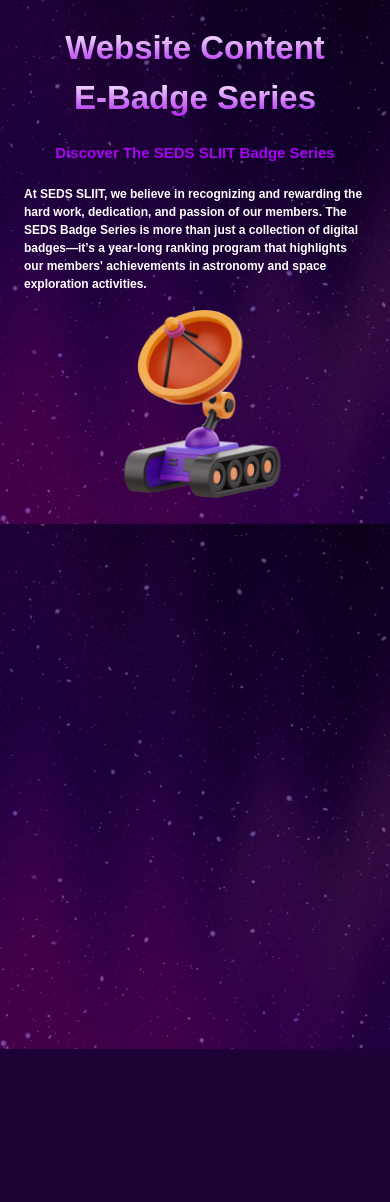
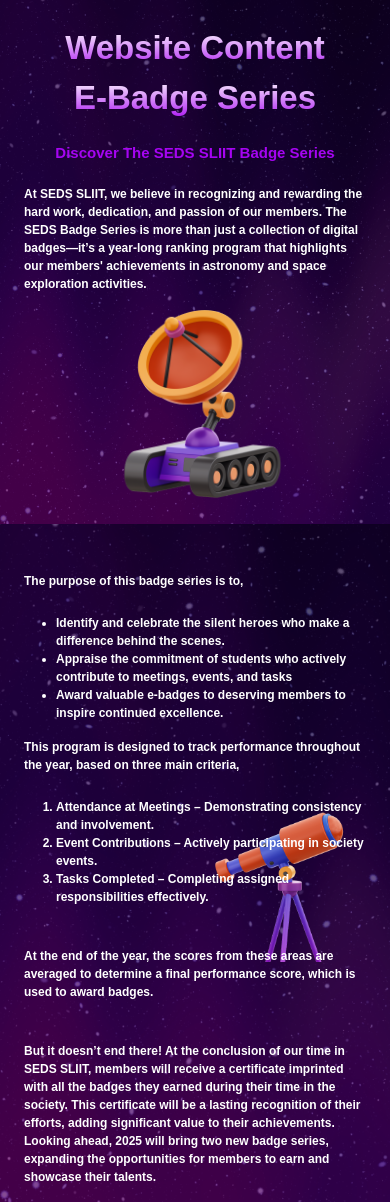
Before and after one commit to SLIIT-SEDS/SEDS-Website, a PHP site: page /frontend/pages/badge.html in a window 390 px wide. Shown: the part 121-1323 px from the top of the page. Before the commit the page ends 1170 px from the top, so only its background shows below. Run offline with PHP 8.4, Linux system fonts and the light colour scheme; some libraries are stand-ins or nearby versions; some web fonts are replaced.

Commit message:
update :  badge page section 2
initial commit

```diff
--- a/frontend/css/badge.css
+++ b/frontend/css/badge.css
@@ -1,3 +1,4 @@
+/* s1 */
 .seds-badge-s1 {
   width: 100%;
   height: 520px;
@@ -27,8 +28,37 @@
   background-image: url("../resources/images/badge/rocket.png");
 }
 
+/* s2 */
+.seds-badge-s2 {
+    width: 100%;
+    height: fit-content;
+    position: relative;
+    background-image: url("../resources/images/home/background.png");
+    background-size: cover;
+  }
+.seds-badge-s2-container{
+    display: flex;
+    justify-content: space-around;
+    align-items: center;
+}
+.seds-badge-s2-para1{
+    padding-top: 25px;
+    width: 900px;
+}
+.seds-badge-s2-para2{
+    padding-top: 25px;
+    width: 900px;
+}
+.seds-badge-s2-img {
+    width: 200px;
+    height: 200px;
+    background-size: cover;
+    background-image: url("../resources/images/badge/s2-img.png");
+  }
+
 /* media queries */
 @media screen and (max-width: 1200px) {
+    /* s1 */
     .seds-badge-s1-left {
         width: 700px;
       }
@@ -36,6 +66,15 @@
         width: 250px;
         height: 270px;
       }
+      /* s2 */
+      .seds-badge-s2-para1{
+        padding-top: 25px;
+        width: 700px;
+    }
+    .seds-badge-s2-para2{
+        padding-top: 25px;
+        width: 700px;
+    }
 }
 @media screen and (max-width: 1160px) {
     /* s1 */
@@ -58,6 +97,16 @@
       .seds-badge-s1-left {
         width: 500px;
       }
+      /* s2 */
+      .seds-badge-s2-left{
+          z-index: 100;
+
+      }
+      .seds-badge-s2-img {
+        position: absolute;
+        z-index: 1;
+        transform: translateX(250px);
+      }
 }
 @media screen and (max-width: 768px) {
     /* s1 */
@@ -78,8 +127,31 @@
         flex-direction: column;
         align-items: center;
       }
+      /* s2 */
+      .seds-badge-s2-para1{
+        width: fit-content;
+    }
+    .seds-badge-s2-para2{
+        width: fit-content;
+    }
 }
 
+@media screen and (max-width: 700px) {
+   /* s2 */
+   .seds-badge-s2-img {
+    position: absolute;
+    z-index: 1;
+    transform: translateX(150px);
+  }
+  .seds-badge-s2-para1{
+    padding-top: 25px;
+    width: fit-content;
+}
+.seds-badge-s2-para2{
+    padding-top: 25px;
+    width: fit-content;
+}
+}
 @media screen and (max-width: 576px) {
     /* s1 */
     .seds-badge-s1 {
@@ -100,6 +172,17 @@
         width: 180px;
         height: 190px;
       }
+      /* s2 */
+      .seds-badge-s2-img {
+        position: absolute;
+        z-index: 1;
+        width: 150px;
+        height: 150px;
+        transform: translateX(100px);
+      }
+      .seds-badge-s2-left{
+        font-size: 12px;
+      }
 }
 @media screen and (max-width: 520px) {
     /* s1 */
@@ -116,4 +199,12 @@
       .seds-badge-s1 {
         height: 525px;
       }
+      /* s2 */
+      .seds-badge-s2-img {
+        position: absolute;
+        z-index: 1;
+        width: 150px;
+        height: 150px;
+        transform: translateX(80px);
+      }
 }
--- a/frontend/pages/badge.html
+++ b/frontend/pages/badge.html
@@ -59,11 +59,37 @@
                 <div class="alg-text-h2 alg-text-purple alg-bold seds-badge-s1-left-heading">Discover The SEDS SLIIT Badge Series</div>
                 <p class="alg-text-light seds-badge-s1-left-para">At SEDS SLIIT, we believe in recognizing and rewarding the hard work, dedication, and passion of our members. The SEDS Badge Series is more than just a collection of digital badges—it’s a year-long ranking program that highlights our members' achievements in astronomy and space exploration activities.</p>
             </div>
+            <!-- image -->
             <div class="seds-badge-s1-img"></div>
         </div>
      </section>
-     <section class="seds-badge-s1">
-
+     <!-- badge page s2 -->
+     <section class="seds-badge-s2 pt-5">
+        <div class="container seds-badge-s2-container">
+          <div class="alg-text-light seds-badge-s2-left alg-bolder">
+            <div>
+              <span class="alg-bolder">The purpose of this badge series is to,</span>
+              <ul class="pt-4">
+                <li> Identify and celebrate the silent heroes who make a difference behind the scenes.</li>
+                <li> Appraise the commitment of students who actively contribute to meetings, events, and tasks</li>
+                <li> Award valuable e-badges to deserving members to inspire continued excellence.</li>
+              </ul>
+            </div>
+            <div>
+              <span class="alg-bold">This program is designed to track performance throughout the year, based on three main criteria,</span>
+              <ol class="pt-4">
+                <li>Attendance at Meetings – Demonstrating consistency and involvement.</li>
+                <li>Event Contributions – Actively participating in society events.</li>
+                <li>Tasks Completed – Completing assigned responsibilities effectively.</li>
+              </ol>
+            </div>
+            <p class="seds-badge-s2-para1">At the end of the year, the scores from these areas are averaged to determine a final performance score, which is used to award badges.</p>
+            <p class="seds-badge-s2-para2">But it doesn’t end there! At the conclusion of our time in SEDS SLIIT, members will receive a certificate imprinted with all the badges they earned during their time in the society. This certificate will be a lasting recognition of their efforts, adding significant value to their achievements.
+              Looking ahead, 2025 will bring two new badge series, expanding the opportunities for members to earn and showcase their talents.</p>
+          </div>
+          <!-- image -->
+          <div class="seds-badge-s2-img"></div>
+        </div>
      </section>
 
     <!-- <section class="footer-container" id="footer-container"></section> -->
```
Also changed, not shown: frontend/resources/images/badge/s2-img.png (added).
